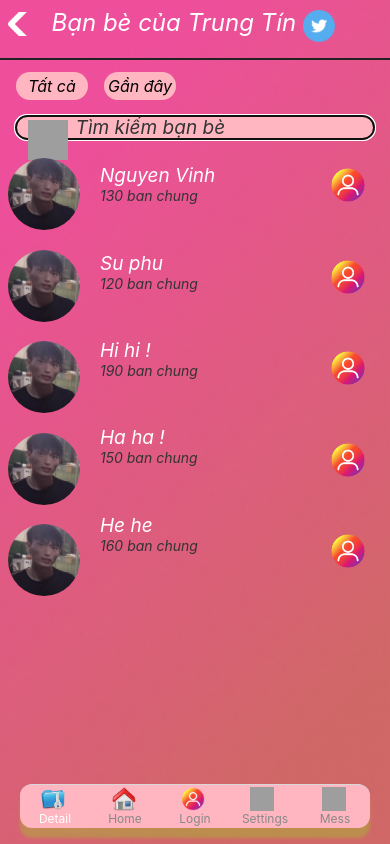
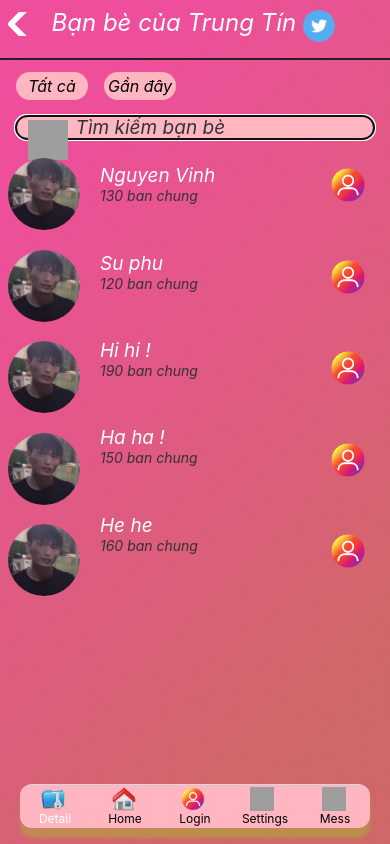
Before and after one commit to NguyenVinh0103/lesson, a React Native app: screen / in a window 390 px wide. Built offline with nearby package versions, Linux system fonts and the light colour scheme; grey boxes are pictures that could not be loaded.

Commit message:
Bottom Tab

```diff
--- a/src/navigation/tabs.js
+++ b/src/navigation/tabs.js
@@ -42,7 +42,7 @@ const Tabs = () => {
                   marginLeft:4/2
                 }}
               />
-              <Text style = {{color: focused ? '#fff' : '#333', fontSize: 12}}>Detail</Text>
+              <Text style = {{color: focused ? '#fff' : '#000', fontSize: 12}}>Detail</Text>
             </View>
           ),
           headerShown: false,
@@ -62,7 +62,7 @@ const Tabs = () => {
                   marginLeft:4
                 }}
               />
-              <Text style = {{color: focused ? '#fff' : '#888', fontSize: 12}}>Home</Text>
+              <Text style = {{color: focused ? '#fff' : '#000', fontSize: 12}}>Home</Text>
             </View>
           ),
           headerShown: false,
@@ -82,7 +82,7 @@ const Tabs = () => {
                   marginLeft:4/2
                 }}
               />
-              <Text style = {{color: focused ? '#fff' : '#888', fontSize: 12}}>Login</Text>
+              <Text style = {{color: focused ? '#fff' : '#000', fontSize: 12}}>Login</Text>
             </View>
           ),
           headerShown: false,
@@ -102,7 +102,7 @@ const Tabs = () => {
                   marginLeft:8
                 }}
               />
-              <Text style = {{color: focused ? '#fff' : '#888', fontSize: 12}}>Settings</Text>
+              <Text style = {{color: focused ? '#fff' : '#000', fontSize: 12}}>Settings</Text>
             </View>
           ),
           headerShown: false,
@@ -122,7 +122,7 @@ const Tabs = () => {
                   marginLeft:4/2
                 }}
               />
-              <Text style = {{color: focused ? '#fff' : '#888', fontSize: 12}}>Mess</Text>
+              <Text style = {{color: focused ? '#fff' : '#000', fontSize: 12}}>Mess</Text>
             </View>
           ),
           headerShown: false,
```
